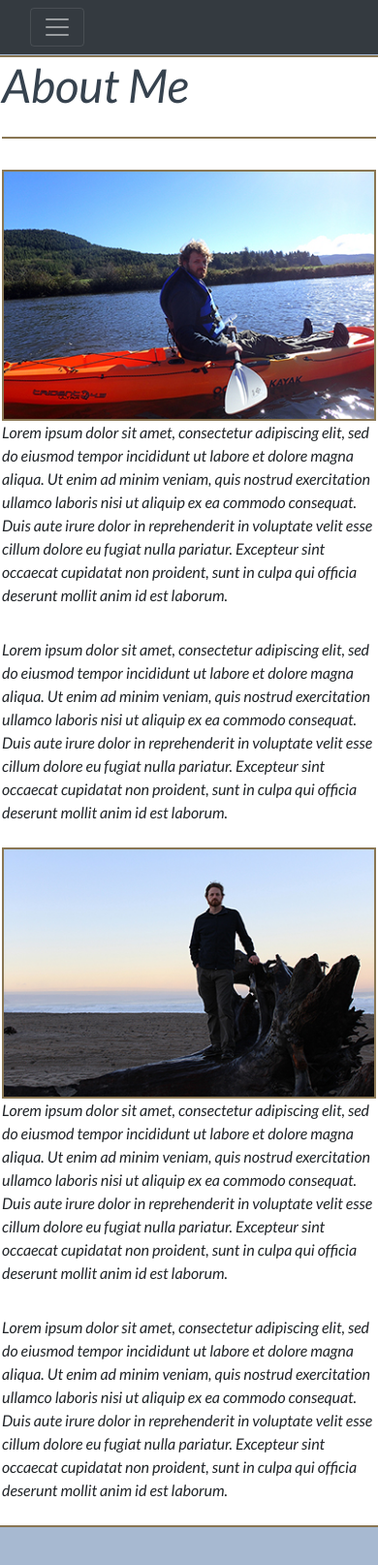
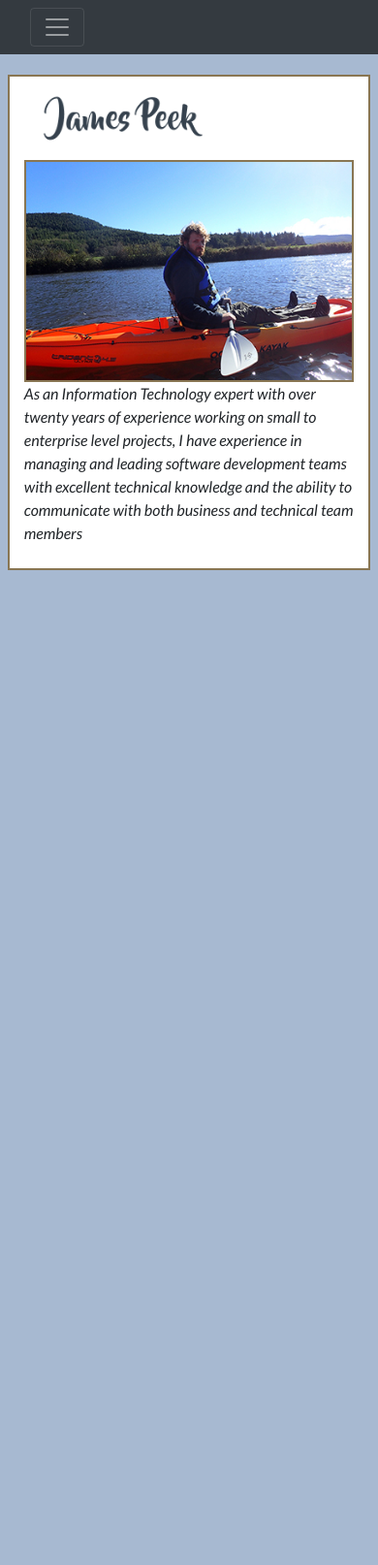
Before and after one commit to jpeek01/NewPortfolio, a plain HTML site: page index.html in a window 390 px wide. Shown: the whole page at 97% size. After the commit the page ends 844 px from the top, so only its background shows below. Drawn offline with nearby package versions, Linux system fonts and the light colour scheme.

Commit message:
update index page to more responsive mobile design

```diff
--- a/assets/css/style.css
+++ b/assets/css/style.css
@@ -27,9 +27,17 @@
 
 body {
     background-color: #A7B9D1;
-    padding-bottom: 50px;
+    /* padding-bottom: 50px; */
 }
 
+.borderOrange {
+    border: 1px solid orange;
+}
+
+.testStyle {
+    padding: 0px;
+    margin: 0px;
+}
 
 .headerStyle {
     border-bottom: 4px solid #897653;
@@ -37,13 +45,14 @@ body {
 }
 
 #signatureImage {
-    max-width: 100%;
+    max-width: 50%;
     height: auto;
-    margin: 0px 25%;
+    margin: 5% 5%;
 }
 
 .content {
     font-family: lato, Arial, sans-serif;
+    margin: 5% 2%;
     background-color: #fff;
     border: 2px solid #897653;
     /* margin: 1em auto;
--- a/index.html
+++ b/index.html
@@ -40,64 +40,41 @@
 </head>
 
 <body>
-    <nav class="navbar navbar-expand-lg navbar-dark bg-dark mainNav sidebarNavigation" data-sidebarClass="navbar-dark bg-dark ">
+    <nav class="navbar navbar-expand-lg navbar-expand-md navbar-dark bg-dark mainNav sidebarNavigation" data-sidebarClass="navbar-dark bg-dark ">
         <div class="flexContainer">
             <button class="navbar-toggler left-navbar-toggle " type="button" data-toggle="collapse" data-target="#myNavbar" aria-controls="navbarNavDropdown" aria-expanded="false" aria-label="Toggle navigation">
                 <span class="navbar-toggler-icon"></span>
             </button>
-            <div class="collapse navbar-collapse navMenuItem " id="myNavbar">
+            <div class="collapse navbar-collapse navMenuItem" id="myNavbar">
                 <ul class="nav navbar-nav">
-                    <li class="active menuItem"><a href="index.html">Search History</a></li>
-                    <li class="active menuItem"><a href="portfolio.html">Search</a></li>
-                    <li class="active menuItem"><a href="contact.html">Profile</a></li>
+                    <li class="active menuItem"><a href="index.html">Home</a></li>
+                    <li class="active menuItem"><a href="portfolio.html">Portfolio</a></li>
+                    <li class="active menuItem"><a href="contact.html">Contact</a></li>
                 </ul>
             </div>
         </div>
     </nav>
-    <div class="container-fluid"></div>
+    <div class="container">
         <!-- <div class="row headerStyle">
             <div class="col-lg-6 headerMenu">
 
             </div>
         </div>-->  <!-- End Header and navigation -->
         <div class="row">
-            <div class="col-lg-1 col-md-1 col-sm-1"></div>
-            <div class="col-lg-10 col-md-10 col-sm-10 content">
+            <div class="col-lg-3 col-md-2 col-sm-2"></div>
+            <div class="col-lg-6 col-md-8 col-sm-8 content">
 
-                <h1>About Me</h1>
+                <img src="assets/images/james_peek.png" id="signatureImage" alt="james signature image">
 
                 <br>
 
                 <img src="assets/images/kayak_small.jpg" class="image1" alt="Picture of James Peek in a kayak on a river">
 
                 <p>
-                        Lorem ipsum dolor sit amet, consectetur adipiscing elit, sed do eiusmod tempor incididunt ut labore et dolore magna aliqua. Ut enim ad minim veniam,
-                        quis nostrud exercitation ullamco laboris nisi ut aliquip ex ea commodo consequat. Duis aute irure dolor in reprehenderit in voluptate velit esse cillum
-                        dolore eu fugiat nulla pariatur. Excepteur sint occaecat cupidatat non proident, sunt in culpa qui officia deserunt mollit anim id est laborum.
-                </p>
-
-                <p>
-                        Lorem ipsum dolor sit amet, consectetur adipiscing elit, sed do eiusmod tempor incididunt ut labore et dolore magna aliqua. Ut enim ad minim veniam,
-                        quis nostrud exercitation ullamco laboris nisi ut aliquip ex ea commodo consequat. Duis aute irure dolor in reprehenderit in voluptate velit esse cillum
-                        dolore eu fugiat nulla pariatur. Excepteur sint occaecat cupidatat non proident, sunt in culpa qui officia deserunt mollit anim id est laborum.
-                </p>
-
-                <img src="assets/images/beach_small.jpg" class="image2" alt="Picture of James Peek on a beach in Oregon with the Pacific ocean behind him">
-
-                <p>
-                        Lorem ipsum dolor sit amet, consectetur adipiscing elit, sed do eiusmod tempor incididunt ut labore et dolore magna aliqua. Ut enim ad minim veniam,
-                        quis nostrud exercitation ullamco laboris nisi ut aliquip ex ea commodo consequat. Duis aute irure dolor in reprehenderit in voluptate velit esse cillum
-                        dolore eu fugiat nulla pariatur. Excepteur sint occaecat cupidatat non proident, sunt in culpa qui officia deserunt mollit anim id est laborum.
-                </p>
-
-                <p>
-                        Lorem ipsum dolor sit amet, consectetur adipiscing elit, sed do eiusmod tempor incididunt ut labore et dolore magna aliqua. Ut enim ad minim veniam,
-                        quis nostrud exercitation ullamco laboris nisi ut aliquip ex ea commodo consequat. Duis aute irure dolor in reprehenderit in voluptate velit esse cillum
-                        dolore eu fugiat nulla pariatur. Excepteur sint occaecat cupidatat non proident, sunt in culpa qui officia deserunt mollit anim id est laborum.
-                </p>
+                    As an Information Technology expert with over twenty years of experience working on small to enterprise level projects, I have experience in managing and leading software development teams with excellent technical knowledge and the ability to communicate with both business and technical team members
 
             </div>
-            <div class="col-lg-1 col-md-1 col-sm-1"></div>
+            <div class="col-lg-3 col-md-2 col-sm-2"></div>
         </div> <!-- End Content -->
 
         <!-- <footer class="footer">
```
